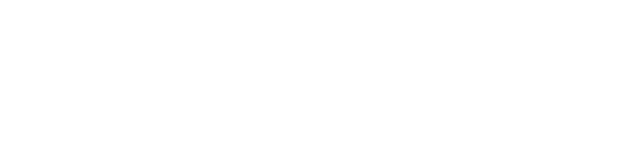
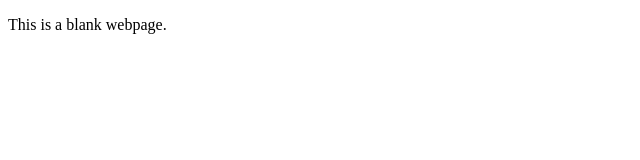
Before and after one commit to OneTr1ckPony/FastDL, a plain HTML site: page index.html in a window 1280 px wide. Shown: the whole page, without its empty margins (0-640 px from the left). Drawn offline with Linux system fonts and the light colour scheme.

Commit message:
Update index.html

```diff
--- a/index.html
+++ b/index.html
@@ -1,6 +1,6 @@
 <!doctype html>
 <html>
   <body>
-    <p~This is a blank webpage.</p>
+    <p>This is a blank webpage.</p>
   </body>
 </html>
```
